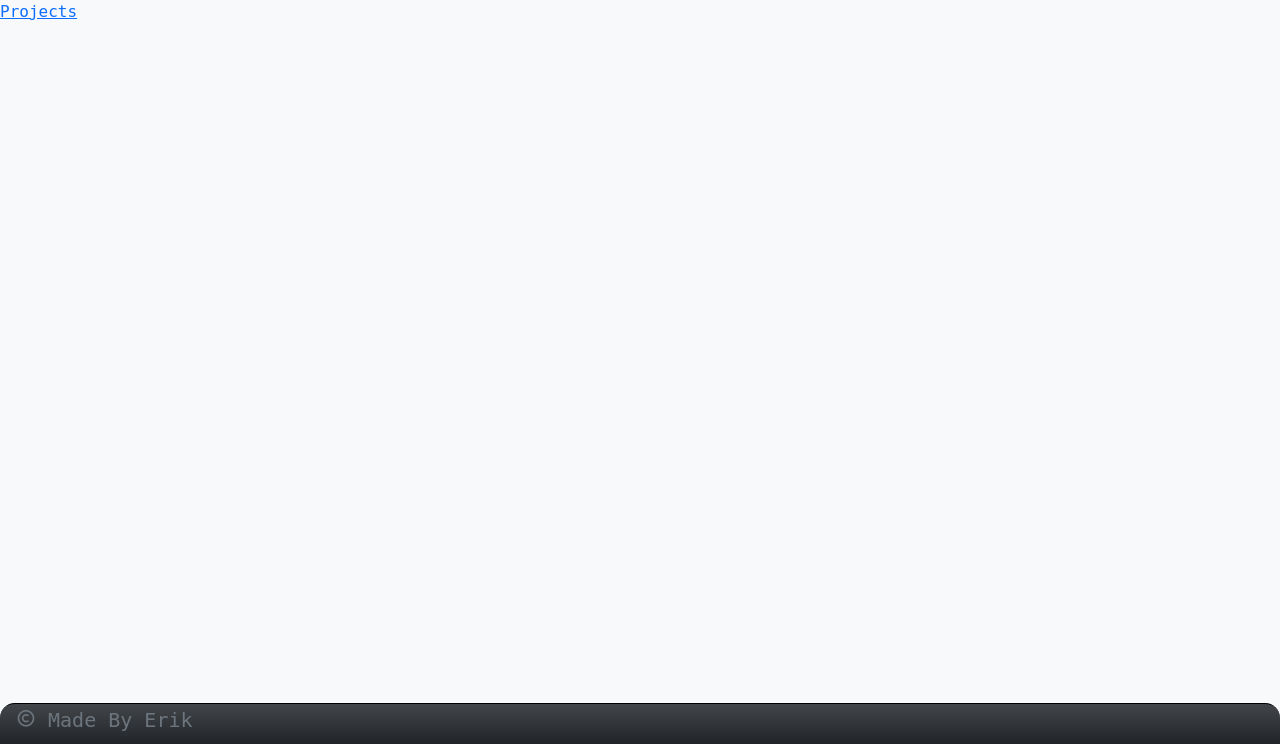
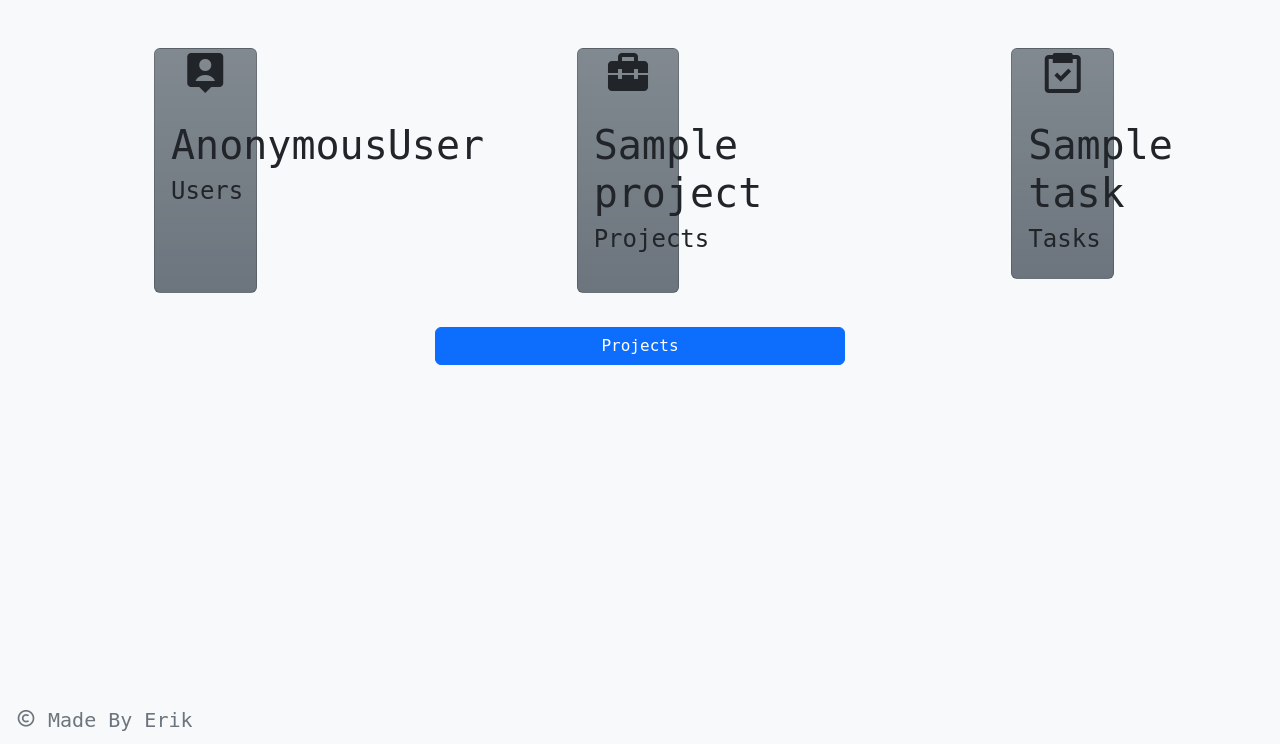
Before and after one commit to erikhalt/djangoweb, a Django app: template prm/templates/landingpage.html in a window 1280 px wide. Shown: the part 56-800 px from the top of the page. Run offline with Django 4.2, Linux system fonts and the light colour scheme; the template is opened without the code that fills it: most values are stand-ins (such as "Sample title", 1, 10 or a date in 2020); some libraries are stand-ins or nearby versions.

Commit message:
landing + listprojects

```diff
--- a/prm/templates/landingpage.html
+++ b/prm/templates/landingpage.html
@@ -5,5 +5,59 @@
 
 
 {% block content %}
-<a href="{% url 'projects' %}">Projects</a>
+<div class="row my-0 p-0 mx-auto">
+    <div class="col m-0 p-0">
+        <div class="card bg-secondary bg-gradient w-25 h-75 mx-auto m-0 p-0 mt-5 mb-5">
+            <div class="card-title mx-auto">
+                <i class='bx bxs-user-pin bx-lg align-middle'></i>
+            </div>
+            <div class="card-body mx-auto">
+                <h1 class="align-middle">
+                    {{user}}
+                </h1>
+                <h4>
+                    Users
+                </h4>
+            </div>
+        </div>
+
+    </div>
+    <div class="col">
+        <div class="card bg-secondary bg-gradient w-25 h-75 mx-auto m-0 p-0 mt-5 mb-5">
+            <div class="card-title mx-auto">
+                <i class='bx bxs-briefcase-alt-2 bx-lg'></i>
+            </div>
+            <div class="card-body mx-auto">
+                <h1 class="align-middle">
+                    {{project}}
+                </h1>
+                <h4 class="card-text o">
+                    Projects
+                </h4>
+            </div>
+        </div>
+    </div>
+    <div class="col">
+        <div class="card bg-secondary bg-gradient w-25 h-55 mx-auto m-0 p-0 mt-5 mb-5">
+            <div class="card-title mx-auto">
+                <i class='bx bx-task bx-lg'></i>
+            </div>
+            <div class="card-body mx-auto">
+                <h1 class="align-middle">
+                    {{task}}
+                </h1>
+                <h4>
+                    Tasks
+                </h4>
+            </div>
+        </div>
+    </div>
+</div>
+<div class="row m-0 p-0">
+    <div class="col"></div>
+    <div class="col mx-auto m-0 p-0">
+        <a href="{% url 'projects' %}"><button class="btn btn-primary mx-auto w-100">Projects</button></a>
+    </div>
+    <div class="col"></div>
+</div>
 {% endblock %}
--- a/prm/templates/newproject.html
+++ b/prm/templates/newproject.html
@@ -20,7 +20,7 @@
                 </div>
 
                 <div class="row w-100 m-0 p-0">
-                    <button type="submit" class="w-50 mt-5 mx-auto">Create Account</button>
+                    <button type="submit" class="w-50 mt-5 mx-auto">Create Project</button>
                 </div>
             </div>
     </div>
--- a/prm/views.py
+++ b/prm/views.py
@@ -28,7 +28,10 @@ def loginview(request):
 
 @login_required(login_url='loginview')
 def landingpage(request):
-    return render(request,"landingpage.html")
+    user = PRMuser.objects.count()
+    project = Project.objects.count()
+    task = Task.objects.count()
+    return render(request,"landingpage.html",{'user':user,'project':project,'task':task})
 
 
 @login_required(login_url='loginview')
--- a/templates/Base.html
+++ b/templates/Base.html
@@ -98,7 +98,7 @@
 
 
     <footer>
-        <div class="container-fluid h-10 p-1 m-0 fixed-bottom bg-dark bg-gradient footernav">
+        <div class="container-fluid h-10 p-1 m-0 fixed-bottom   ">
             <div class="container-fluid w-100">
                 <ul class="navbar-nav w-100">
                     <div class="row w-100">
```
Also changed, not shown: prm/templates/projects.html (+27 -8 lines).
